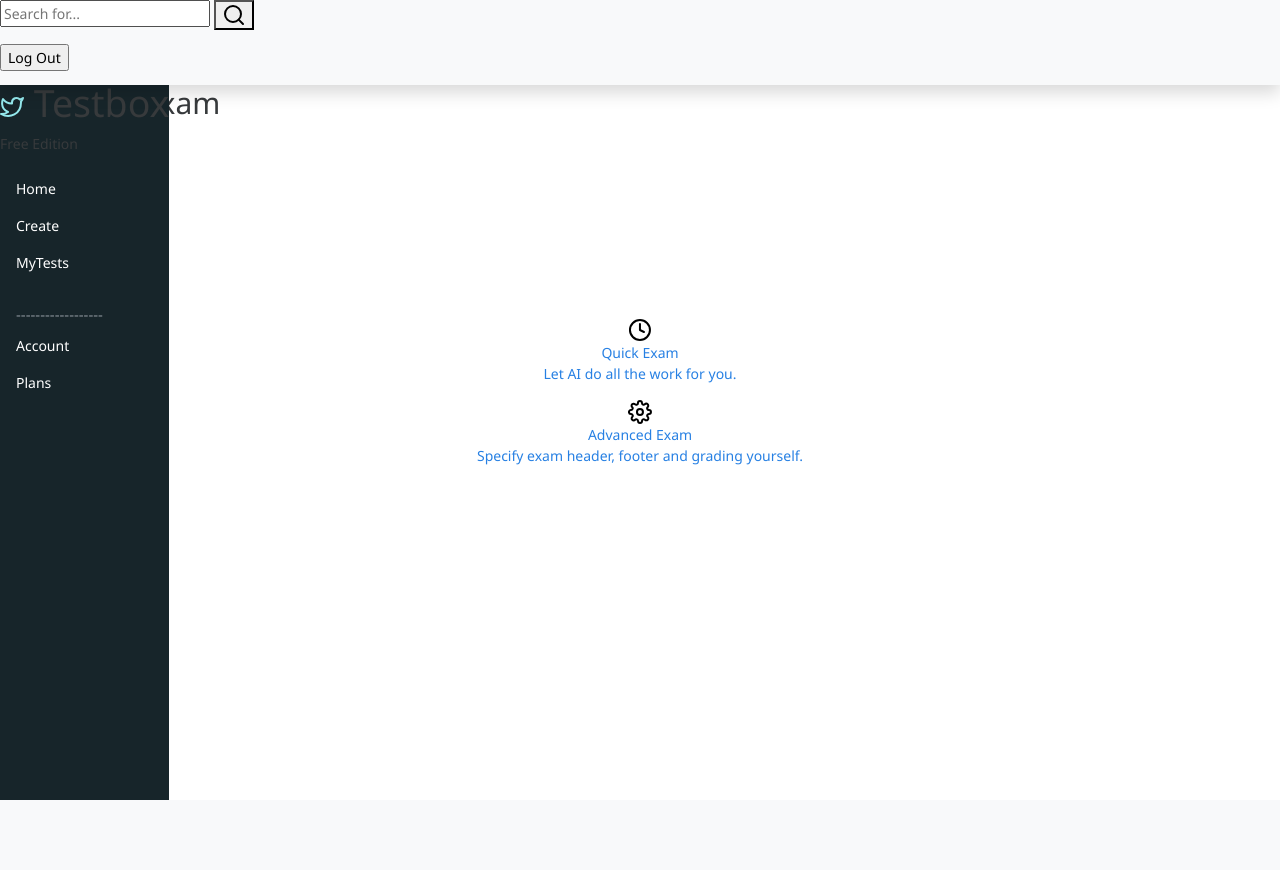
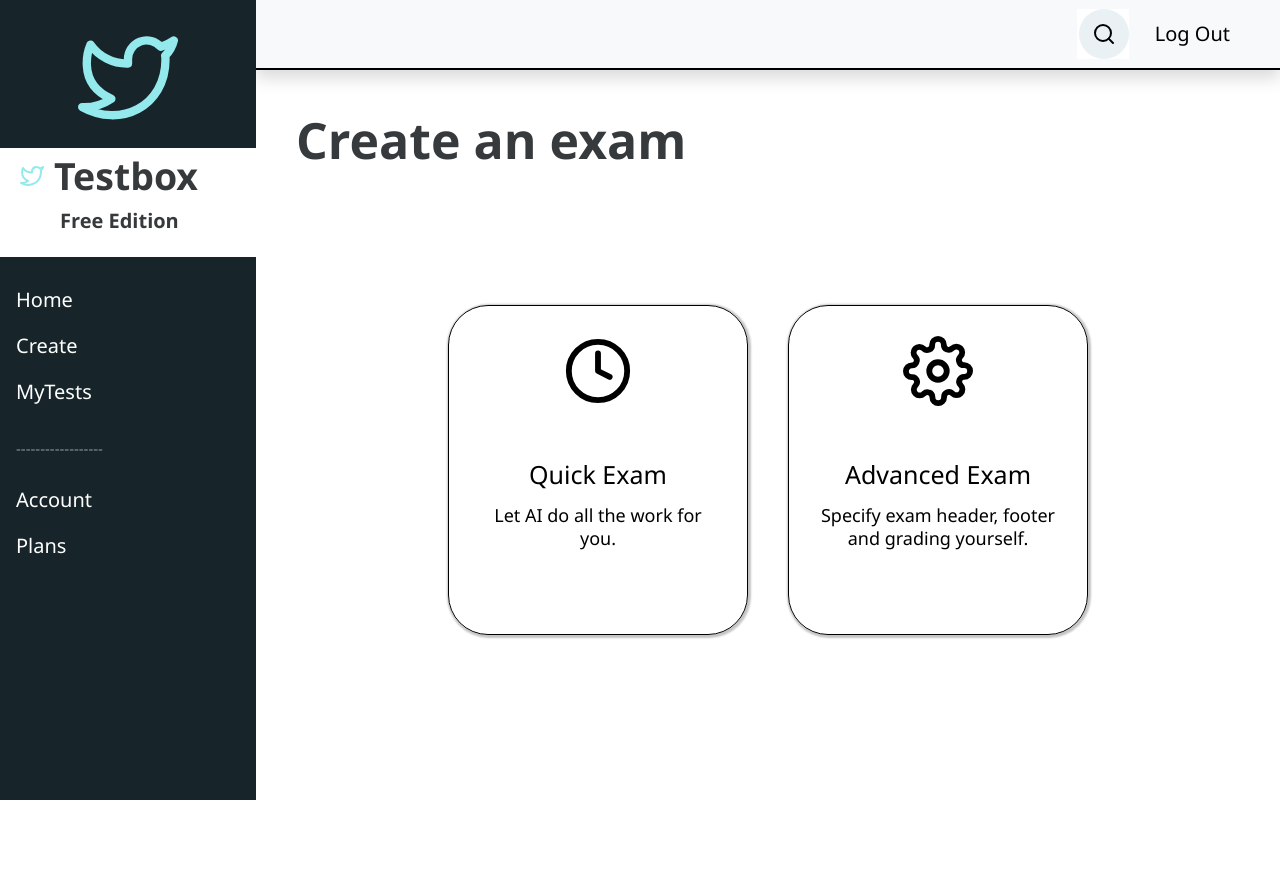
Before and after one commit to martinyanev94/PracticeTestApp, a Django app: page / in a window 1280 px wide. Before the commit the page ends 800 px from the top, so only its background shows below. Run offline with Django 4.2, Linux system fonts and the light colour scheme; the visitor is signed in with stand-in values (Sample User, id 1); some libraries are stand-ins or nearby versions.

Commit message:
Add files via upload

```diff
--- a/practicetests/settings.py
+++ b/practicetests/settings.py
@@ -87,7 +87,7 @@ DATABASES = {
         'ENGINE': 'django.db.backends.postgresql',
         'NAME': "djangoappdb",
         'USER': "postgres",
-        'PASSWORD': "Postgres123!",
+        'PASSWORD': "123456",
         'HOST': "localhost",
     }
 }
--- a/practicetests/static/css/main.css
+++ b/practicetests/static/css/main.css
@@ -129,3 +129,309 @@ border-color: #6c757d; /* Change the border color to a darker shade of gray */
     transform: translate(-50%, -50%);
     z-index: 9999; /* Ensure the animation is on top of other elements */
   }
+
+
+  /* CUSTOM STYLES */
+a {
+  text-decoration: none !important;
+}
+/* Navbar */
+header {
+  height: 70px;
+}
+.navbar {
+  border-bottom: 2px solid black;
+  width: 80%;
+  margin-left: auto;
+}
+.log-out {
+  background: unset;
+  border: 0;
+  padding-right: 50px;
+  margin-left: 20px;
+  font-size: 20px;
+  font-weight: 500;
+}
+.navbar-nav .nav-item {
+  transition: opacity .3s ease-in-out;
+}
+.navbar-nav .nav-item:hover {
+  background: unset !important;
+  opacity: .8;
+  transition: opacity .3s ease-in-out;
+}
+
+nav {
+  width: 20%;
+}
+.sidebar-sticky {
+  height: 100vh !important;
+}
+.sidebar {
+  z-index: 9999 !important;
+  height: 100%;
+  padding: 0 !important;
+}
+.logo-header {
+  width: 100px;
+  height: 100px;
+  display: flex;
+  margin: 0 auto;
+  margin-top: 20px;
+  margin-bottom: 20px;
+}
+.logo-header svg {
+  width: 100%;
+  height: 100%;
+}
+.nav-link {
+  font-size: 20px;
+}
+.text-side-nav {
+  background: white;
+  padding: 5px 20px;
+}
+.text-side-nav h1 {
+  font-weight: bold;
+  display: flex;
+  align-items: center;
+}
+.text-side-nav svg,
+.text-side-nav img {
+  margin-right: 10px;
+}
+.text-side-nav p {
+  margin-left: 40px;
+  font-weight: 600;
+  font-size: 20px;
+}
+.nav {
+  margin-top: 20px;
+}
+.nav-item {
+  display: flex;
+  align-items: center;
+  transition: background .3s ease-in-out;
+  cursor: pointer;
+  color: white;
+}
+.nav-item form {
+ margin: 0;
+}
+.nav-item:hover {
+  background: #2B7A78;
+  transition: background .3s ease-in-out;
+}
+.navbar-nav {
+  flex-direction: inherit;
+  margin-left: auto;
+}
+
+
+
+
+  /* Create */
+.center-pos {
+  height: 100%;
+}
+
+.exams-type {
+  display: flex;
+}
+
+.exams-type a {
+  display: flex;
+  align-items: center;
+  flex-direction: column;
+  width: 300px;
+  height: 330px;
+  border-radius: 40px;
+  background: transparent;
+  border: 1px solid black;
+  box-shadow: 1px 1px 2px 2px #0000003b;
+  margin: 0 20px;
+  padding: 30px;
+  transition: background .3s ease-in-out;
+}
+.exams-type a:hover {
+  background: #DDF0F0;
+  transition: background .3s ease-in-out;
+
+}
+.exams-type span {
+  color: black;
+  font-size: 25px;
+  margin-top: 30px;
+}
+
+.exams-type p {
+  color: black;
+  font-size: 18px;
+  line-height: 1.3;
+  margin-top: 10px;
+}
+
+.svg-icon {
+  width: 70px;
+  height: 70px;
+  margin-bottom: 20px;
+}
+.svg-icon  svg {
+  width: 100%;
+  height: 100%;
+}
+
+
+/* Main Box */
+
+.main-box {
+  position: relative;
+  width: 80%;
+  margin-left: auto;
+  padding-left: 40px;
+  padding-top: 40px;
+}
+
+.box-heading {
+  font-size: 50px;
+  font-weight: 600;
+}
+
+
+/* Search El */
+.search {
+  margin: 0;
+}
+.search * {
+  outline: none;
+  box-sizing: border-box;
+}
+.search__wrapper {
+  position: relative;
+}
+.search__field {
+  width: 50px;
+  height: 50px;
+  color: transparent;
+  font-family: Lato, sans-serif;
+  font-size: 1.35em;
+  padding: 0.35em 50px 0.35em 0;
+  border: 1px solid transparent;
+  border-radius: 0;
+  cursor: pointer;
+  transition: all 0.3s ease-in-out;
+}
+.search__field:focus {
+  border-bottom-color: #ccc;
+  width: 72vw;
+  color: #2b2b2b;
+  cursor: default;
+  padding-left: 10px;
+}
+.search__field:focus ~ .search__icon {
+  background-color: transparent;
+  cursor: pointer;
+  pointer-events: auto;
+}
+.search__icon {
+  position: absolute;
+  top: 0;
+  right: 0;
+  background-color: #e9f1f4;
+  width: 50px;
+  height: 50px;
+  font-size: 1.35em;
+  text-align: center;
+  border-color: transparent;
+  border-radius: 50%;
+  pointer-events: none;
+  display: inline-block;
+  transition: background-color 0.2s ease-in-out;
+}
+button:focus {
+  border: 0;
+}
+.search__field::-webkit-input-placeholder {
+  position: relative;
+  top: 0;
+  left: 0;
+  transition-property: top, color;
+  transition-duration: .1s;
+  -webkit-transform: translateZ(0);
+  transform: translateZ(0);
+  -webkit-backface-visibility: hidden;
+  backface-visibility: hidden;
+  -webkit-perspective: 1000;
+  perspective: 1000;
+}
+.search__field:-moz-placeholder {
+  position: relative;
+  top: 0;
+  left: 0;
+  transition-property: top, color;
+  transition-duration: .1s;
+  -webkit-transform: translateZ(0);
+  transform: translateZ(0);
+  -webkit-backface-visibility: hidden;
+  backface-visibility: hidden;
+  -webkit-perspective: 1000;
+  perspective: 1000;
+}
+.search__field::-moz-placeholder {
+  position: relative;
+  top: 0;
+  left: 0;
+  transition-property: top, color;
+  transition-duration: .1s;
+  -webkit-transform: translateZ(0);
+  transform: translateZ(0);
+  -webkit-backface-visibility: hidden;
+  backface-visibility: hidden;
+  -webkit-perspective: 1000;
+  perspective: 1000;
+}
+.search__field:-ms-input-placeholder {
+  position: relative;
+  top: 0;
+  left: 0;
+  transition-property: top, color;
+  transition-duration: .1s;
+  -webkit-transform: translateZ(0);
+  transform: translateZ(0);
+  -webkit-backface-visibility: hidden;
+  backface-visibility: hidden;
+  -webkit-perspective: 1000;
+  perspective: 1000;
+}
+.search__field::-webkit-input-placeholder[style*=hidden] {
+  color: #83b0c1;
+  font-size: .65em;
+  font-weight: normal;
+  top: -20px;
+  opacity: 1;
+  visibility: visible !important;
+}
+.search__field:-moz-placeholder[style*=hidden] {
+  color: #83b0c1;
+  font-size: .65em;
+  font-weight: normal;
+  top: -20px;
+  opacity: 1;
+  visibility: visible !important;
+}
+.search__field::-moz-placeholder[style*=hidden] {
+  color: #83b0c1;
+  font-size: .65em;
+  font-weight: normal;
+  top: -20px;
+  opacity: 1;
+  visibility: visible !important;
+}
+.search__field:-ms-input-placeholder[style*=hidden] {
+  color: #83b0c1;
+  font-size: .65em;
+  font-weight: normal;
+  top: -20px;
+  opacity: 1;
+  visibility: visible !important;
+}
```
